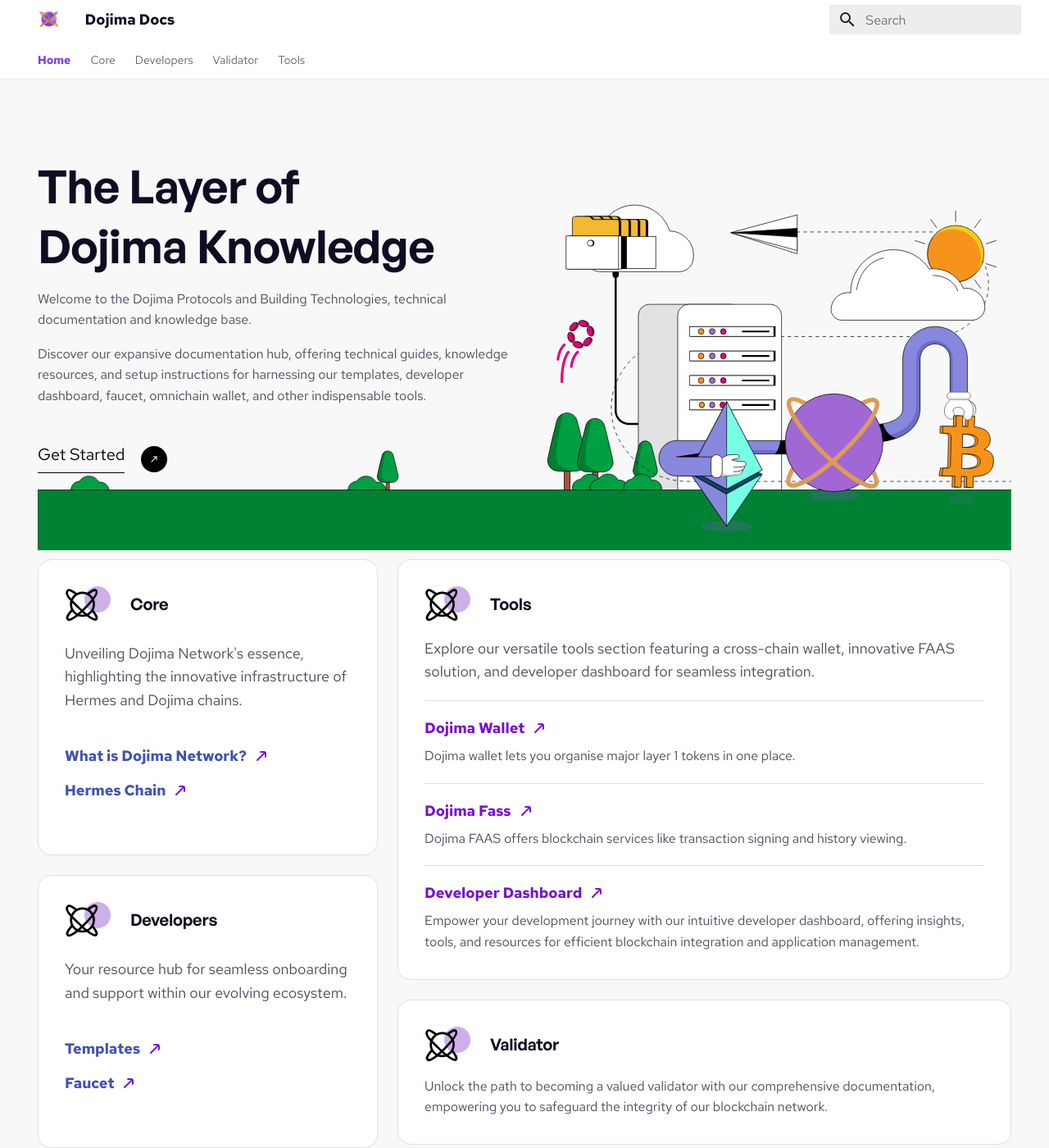
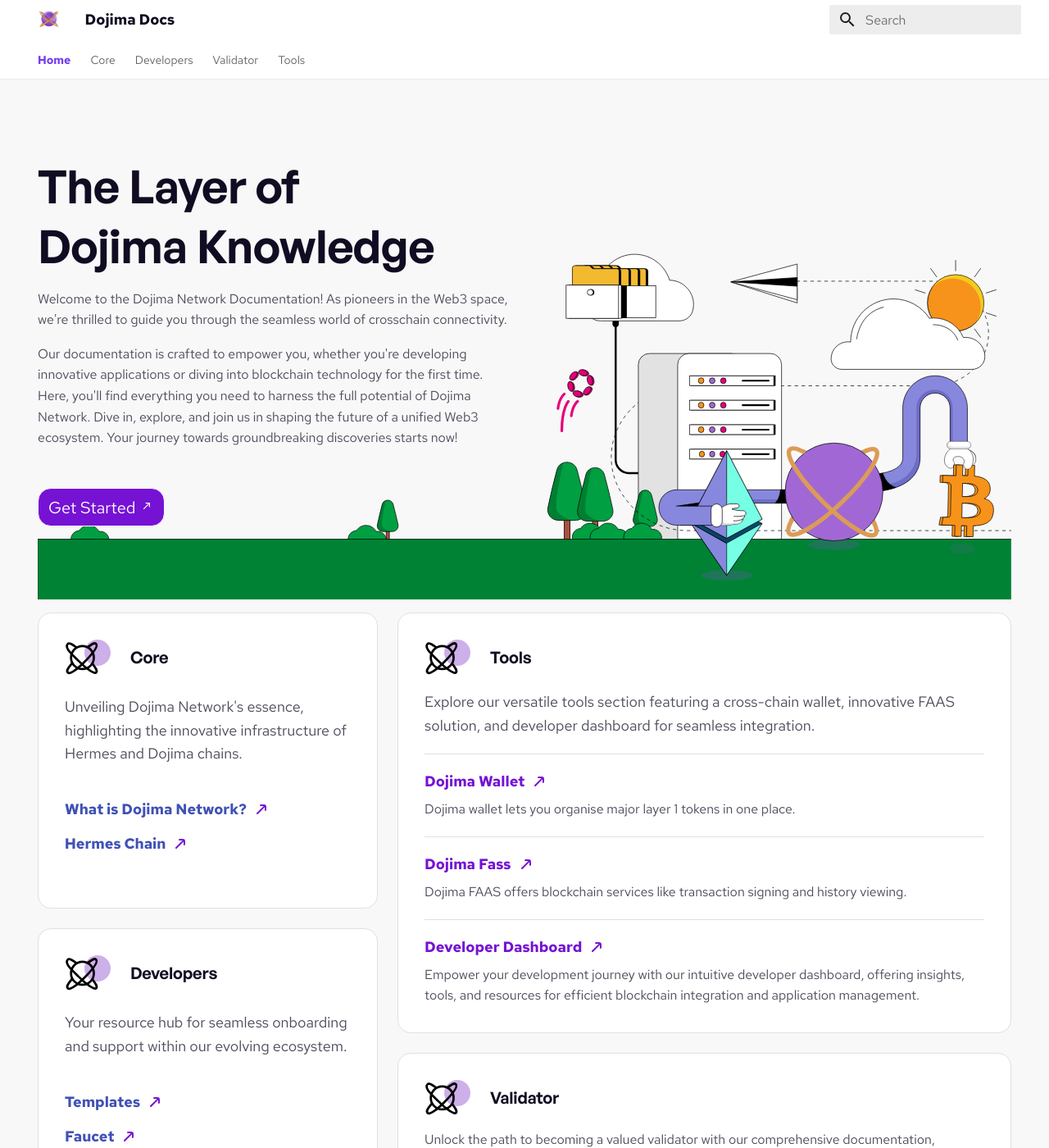
Before and after one commit to dojimanetwork/docs, an MkDocs documentation site: the page built from docs/index.md, in a window 1280 px wide and 1400 px high. Shown: the whole window at 82% size. Built offline with MkDocs 1.6.1 and Material for MkDocs 9.7.7, drawn with Linux system fonts in a browser that asks for light colours.

Commit message:
Update content

```diff
--- a/docs/_site_essentials/stylesheets/dojima-docs.webflow.css
+++ b/docs/_site_essentials/stylesheets/dojima-docs.webflow.css
@@ -78,8 +78,11 @@
 }
 
 .getstarted-button {
-  border-bottom: 1px solid #000;
-  padding-bottom: 12px;
+  border: 1px solid #FFF;
+  border-radius:16px;
+  background-color: #7612d4;
+  color: #fff;
+  padding: 12px;
   font-size: 20px;
   font-weight: 500;
   line-height: 20px;
@@ -179,7 +182,7 @@
 
 .hero-right {
   position: absolute;
-  top: 0;
+  top: 60px;
   right: 0;
   width: 100%;
   /* flex: 1 auto; */
@@ -372,6 +375,7 @@
 .div-card-button-container {
   display: flex;
   flex-direction: column;
+  justify-items: center;
   row-gap: 16px;
   margin-top: 40px;
 }
--- a/docs/index.md
+++ b/docs/index.md
@@ -24,19 +24,15 @@
 					<div class="hero-left">
 						<h1 class="hero-heading">The Layer of Dojima Knowledge</h1>
 						<div class="hero-div">
-						<p class="hero-subtext"> Welcome to the Dojima Protocols and Building Technologies, technical documentation and knowledge base.</p>
-						<p class="hero-subtext">Discover our expansive documentation hub, offering technical guides, knowledge resources, and setup instructions for harnessing our templates, developer dashboard, faucet, omnichain wallet, and other indispensable tools.
+						<p class="hero-subtext"> Welcome to the Dojima Network Documentation! As pioneers in the Web3 space, we're thrilled to guide you through the seamless world of crosschain connectivity.</p>
+						<p class="hero-subtext">Our documentation is crafted to empower you, whether you're developing innovative applications or diving into blockchain technology for the first time. Here, you'll find everything you need to harness the full potential of Dojima Network. Dive in, explore, and join us in shaping the future of a unified Web3 ecosystem. Your journey towards groundbreaking discoveries starts now!
 						</p>
 						</div>
 						<a class="button-container" href="core/">
 							<button class="getstarted-button">
-							Get Started
+							Get Started <img src="img/rounded-right-arrow.svg" loading="lazy" alt="">
 							</button>
-							<div class="icon-background">
-							<img src="img/rounded-right-arrow.svg" loading="lazy" alt="">
-							</div>
 						</a>
-						<!-- <p class="hero-subtext"> Learn how to build and deploy dApps, launch ZK rollups and validiums as Layer 2s on Ethereum, spin up nodes, and find out about the latest in zero-knowledge research.<p> -->
 					</div>
 					<div class="hero-right"><img src="img/rightimage.svg" loading="lazy" alt="" class="hero-image"></div>
 				</div>
```
